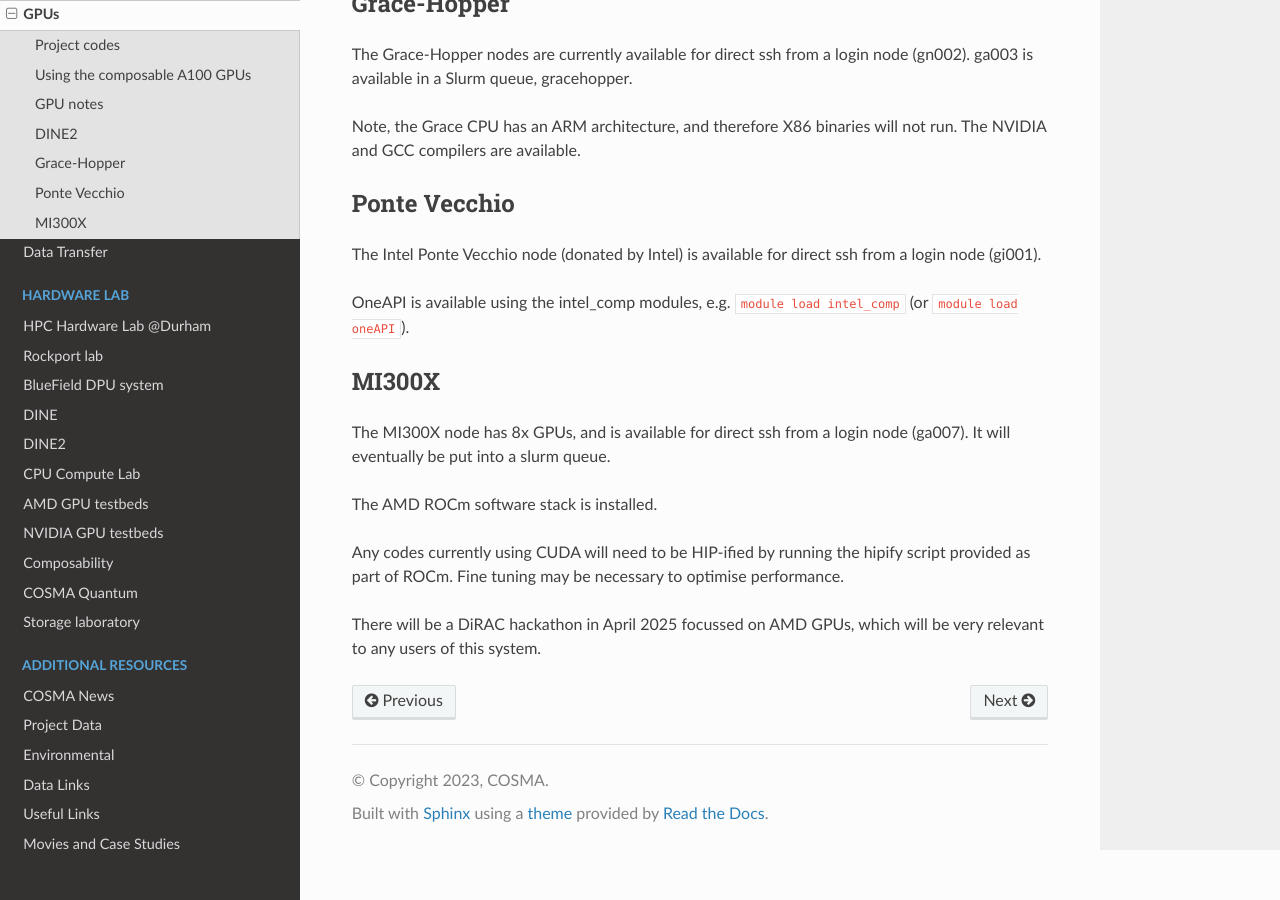
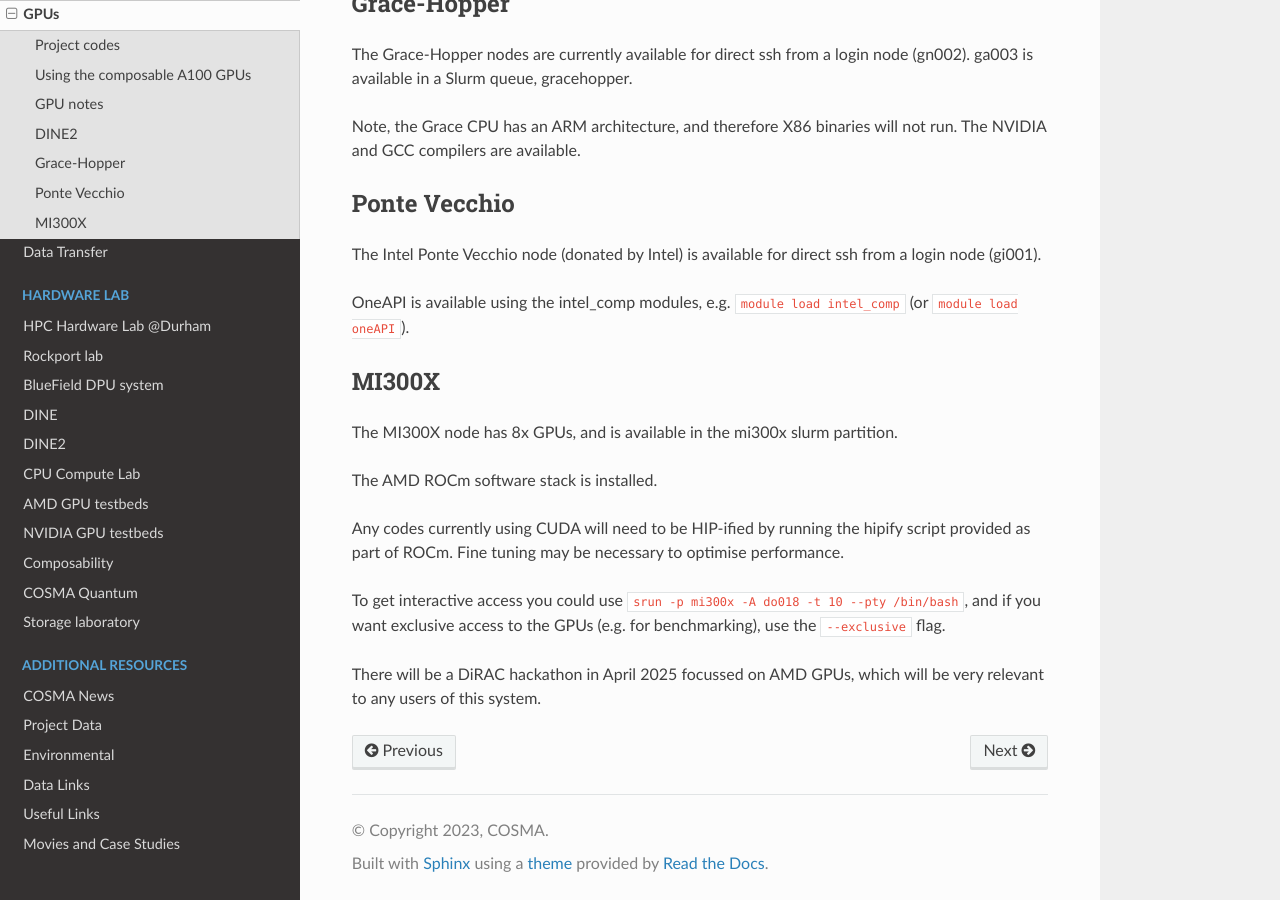
Before and after one commit to agb32/cosmadoc, a Sphinx documentation site: the page built from docs/source/gpu.md, in a window 1280 px wide and 900 px high, scrolled down 1867 px. Built offline with Sphinx 7.4.7 and the Read the Docs theme 3.1.0, drawn with Linux system fonts in a browser that asks for light colours; some of the changed text lies outside the part shown.

Commit message:
updated and corrected info

```diff
--- a/docs/source/gpu.md
+++ b/docs/source/gpu.md
@@ -6,8 +6,7 @@
   * gn001: 10x NVIDIA V100 GPUs
   * login8b: 0-3x NVIDIA A100 GPUs (login node)
   * gn002: NVIDIA Grace-Hopper (ARM) system
-  * gi003: 2x Intel Ponte Vecchio GPUs
-  * ga007: 8x AMD MI300 GPUs
+  * gi001: 2x Intel Ponte Vecchio GPUs
 * cosma8-shm Slurm partition
   * mad04: 0-3x NVIDIA A100 GPUs (4TB RAM)
   * mad05: 0-3x NVIDIA A100 GPUs (4TB RAM)
@@ -20,6 +19,8 @@
   * gc[001-008]: 0-8x NVIDIA A30 GPUs
 * gracehopper Slurm partition
   * gn003: NVIDIA Grace-Hopper (ARM) system
+* AMD MI300X system
+  * ga007: 8x AMD MI300 GPUs
 * Retired
   * ga003: 6x AMD MI50 GPUs
 
@@ -31,7 +32,7 @@
 - do016: NVIDIA Grace Hopper GPUs, cosma8-shm partition
 - do017: Intel GPUs
 - do018: AMD GPUs
--
+
 
 ## Using the composable A100 GPUs
 
@@ -69,10 +70,12 @@
 
 ## MI300X
 
-The MI300X node has 8x GPUs, and is available for direct ssh from a login node (ga007).  It will eventually be put into a slurm queue.
+The MI300X node has 8x GPUs, and is available in the mi300x slurm partition.
 
 The AMD ROCm software stack is installed.
 
 Any codes currently using CUDA will need to be HIP-ified by running the hipify script provided as part of ROCm.  Fine tuning may be necessary to optimise performance.
 
+To get interactive access you could use `srun -p mi300x -A do018 -t 10 --pty /bin/bash`, and if you want exclusive access to the GPUs (e.g. for benchmarking), use the `--exclusive` flag.
+
 There will be a DiRAC hackathon in April 2025 focussed on AMD GPUs, which will be very relevant to any users of this system.
```
